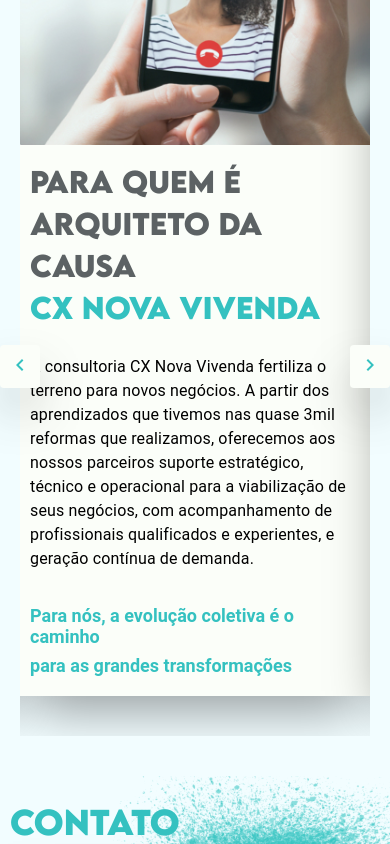
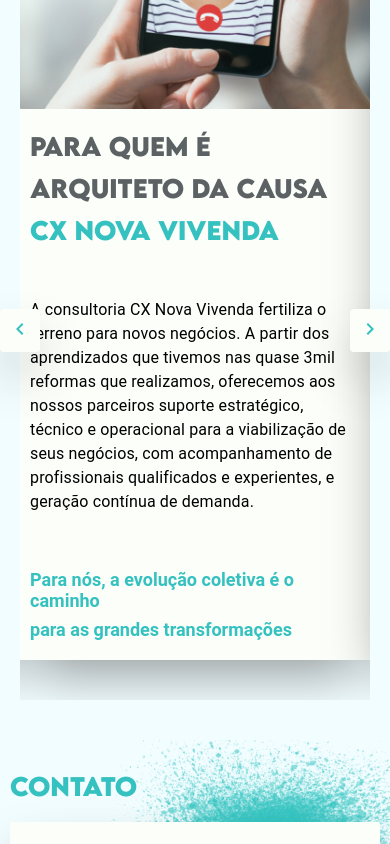
Before and after one commit to GSGaldino/novavivenda, a Next.js app: page / in a window 390 px wide. Shown: the part 1580-2424 px from the top of the page. Built offline with nearby package versions, Linux system fonts and the light colour scheme; a web font is replaced by a local one.

Commit message:
fixing: line-height

```diff
--- a/components/Carrossel/index.module.css
+++ b/components/Carrossel/index.module.css
@@ -119,8 +119,8 @@
   }
 
   .depoimentos h3 {
-    font-size: 28px;
-    line-height: 4.5rem;
+    font-size: 24px;
+    line-height: 36px;
     text-align: left;
     margin-top: 20px;
   }
--- a/components/Contato/index.module.css
+++ b/components/Contato/index.module.css
@@ -22,7 +22,7 @@
 .contato h3 {
   font-family: "Lemonmilk Bold";
   font-weight: 900;
-  font-size: 32px;
+  font-size: 24px;
   line-height: 4.5rem;
   color: var(--primary-color);
 }
```
